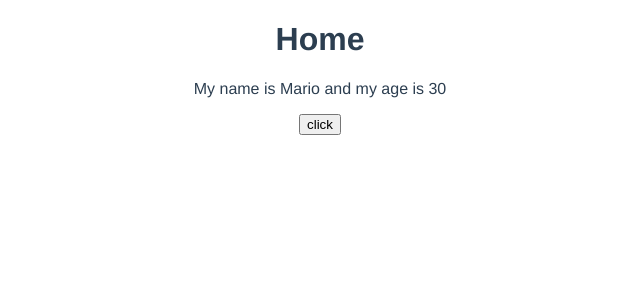
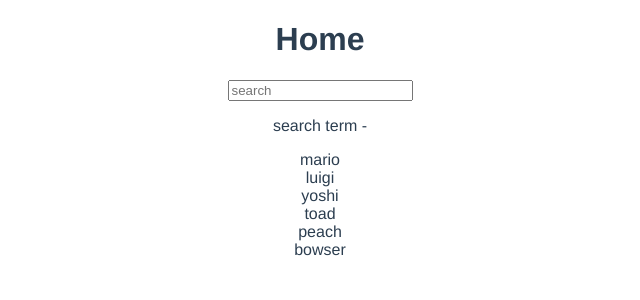
Before and after one commit to RichardMillerWimmer/learning-vue-3, a Vue app: page / in a window 1280 px wide. Shown: the top 300 px of the page, without its empty margins (320-960 px from the left). Built offline with nearby package versions, Linux system fonts and the light colour scheme.

Commit message:
ref, reactive, computed in composition api

```diff
--- a/src/views/Home.vue
+++ b/src/views/Home.vue
@@ -1,42 +1,75 @@
 <template>
   <div class="home">
     <h1>Home</h1>
-    <p ref="para">My name is {{ name }} and my age is {{ age}}</p>
-
+    <input v-model="search" type="text" placeholder="search" />
+    <p>search term - {{ search }}</p>
+    <div v-for="(name, index) in matchingNames" :key="index">{{ name }}</div>
+    <!-- <p>{{ name }}</p> -->
+    <!-- <h3>refs</h3>
+    <p>{{ ninjaOne.name }} - {{ ninjaOne.age }}</p>
+    <button @click="updateNinjaOne">Update ninjaOne</button>
+    <h3>reactive</h3>
+    <p>{{ ninjaTwo.name }} - {{ ninjaTwo.age }}</p>
+    <button @click="updateNinjaTwo">update ninjaTwo</button> -->
+    <!-- <p ref="para">My name is {{ name }} and my age is {{ age}}</p>
     <button @click="handleClick">click</button>
+    <button @click="age++">add to age</button>
+    <input v-model="name" type="text" > -->
   </div>
 </template>
 
 <script>
-import { ref } from '@vue/reactivity'
+import { ref, reactive } from "@vue/reactivity";
+import { computed } from "@vue/runtime-core";
 
 export default {
-  name: 'Home',
+  name: "Home",
   // runs before other hooks and lifecycle methods
   // variables in setup are not inherently reactive
   // adding ref makes variables reactive
   setup() {
-    console.log('setup')
+    // console.log('setup')
 
-    const para = ref(null)
+    const search = ref("");
+    const names = ref(["mario", "luigi", "yoshi", "toad", "peach", "bowser"]);
+    const matchingNames = computed(() => {
+      return names.value.filter((name) => {
+        return name.includes(search.value);
+      });
+    });
 
-    let name = 'Mario'
-    let age = 30
+    // const ninjaOne = ref({ name: 'Richard', age:33 })
+    // const ninjaTwo = reactive({name: 'Addy', age:5})
 
-  const handleClick = () => {
-    console.log('you clicked me')
-    console.log(para, para.value)
-    para.value.classList.add('test')
-    para.value.textContent = "hello there"
-  }
+    // const updateNinjaOne = () => {
+    //   ninjaOne.value.age = 40
+    // }
+    // const updateNinjaTwo = () => {
+    //   ninjaTwo.age = 6
+    // }
 
-    return {name: name, age: age, handleClick, para}
-  }
+    // const para = ref(null)
+
+    // const name = ref('Mario')
+    // const age = ref(30)
+
+    // const handleClick = () => {
+    // .value used to change a const ref() makes them reactive values
+    // name.value = "Luigi"
+    // age.value = 35
+    // console.log('you clicked me')
+    // console.log(para, para.value)
+    // para.value.classList.add('test')
+    // para.value.textContent = "hello there"
+    // }
+
+    return { matchingNames, search };
+  },
   // created() {
   //   console.log('created')
   // },
   // mounted() {
   //   console.log('mounted')
   // }
-}
+};
 </script>
```
